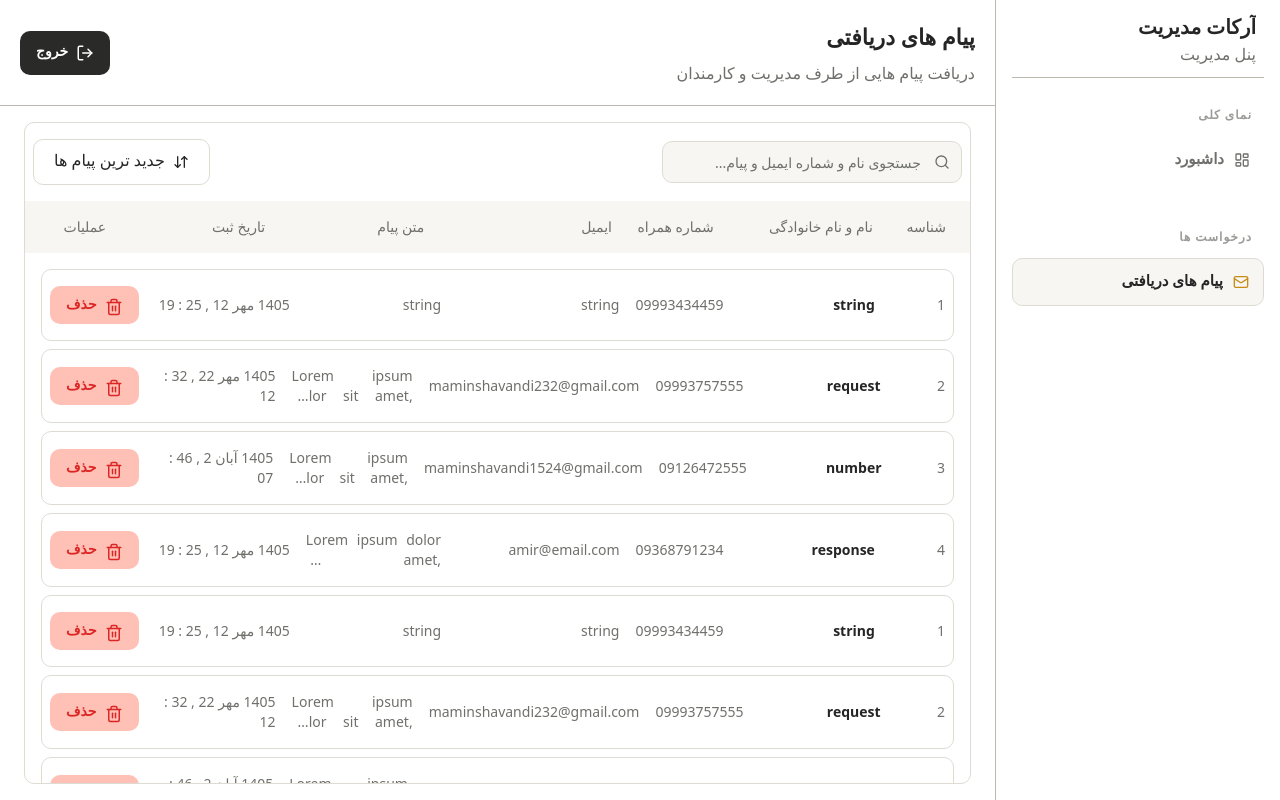
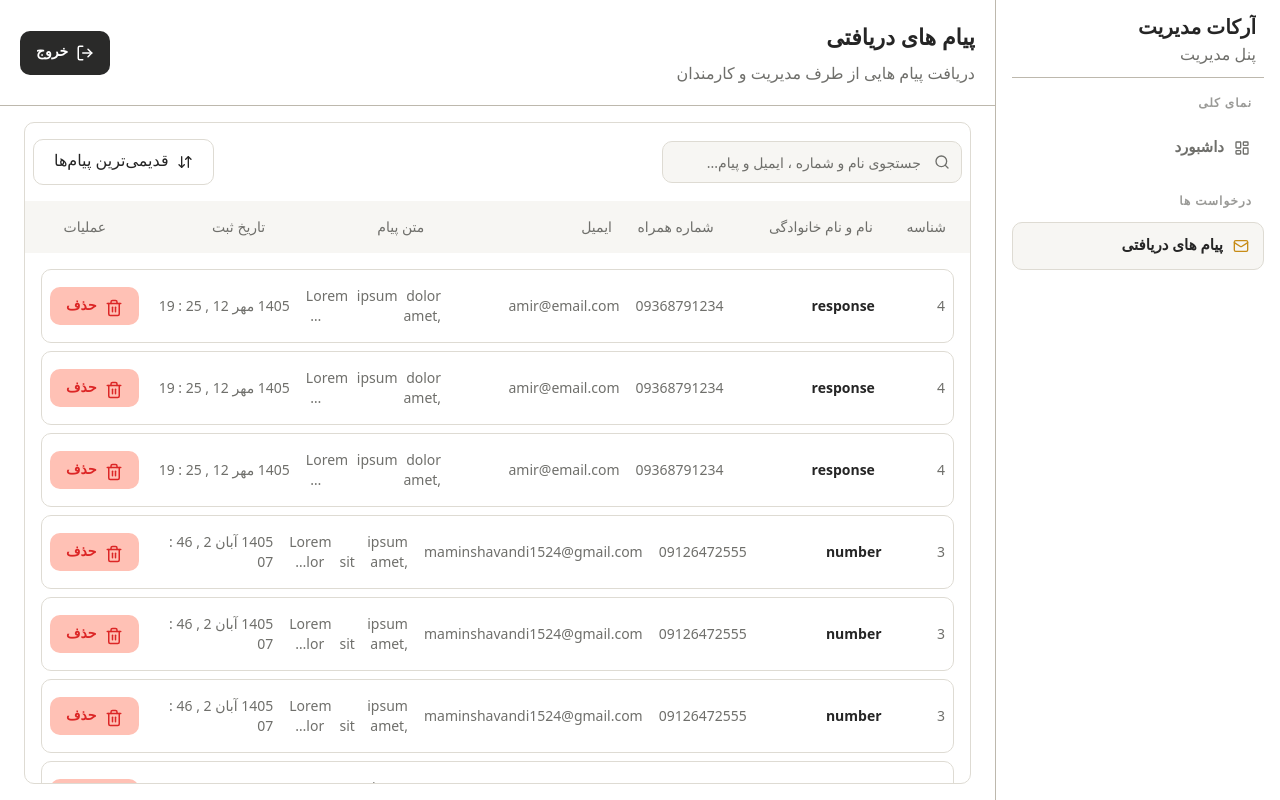
Before and after one commit to amirhoprogrammer/admin-panel, a Next.js app: page /contact-messages in a window 1280 px wide. Built offline with nearby package versions, Linux system fonts and the light colour scheme.

Commit message:
add search function and edit sort

```diff
--- a/src/components/Dashbord/DashbordSection.tsx
+++ b/src/components/Dashbord/DashbordSection.tsx
@@ -1,6 +1,6 @@
 "use client";
 
-import { useState } from "react";
+import { useState, useEffect } from "react";
 import { ArrowDownUp, Search } from "lucide-react";
 import DashbordCard from "./DashbordCard";
 import { DashbordCardItem } from "@/data/dashbord";
@@ -14,17 +14,37 @@ const rows = [
   "عملیات",
 ];
 export default function DashbordSection() {
-  const [isSortedByNewest, setIsSortedByNewest] = useState(false);
+  const [isNewestFirst, setIsNewestFirst] = useState(true);
 
-  // مرتب‌سازی بر اساس شناسه، از بزرگ به کوچک
-  const displayedCards = isSortedByNewest
-    ? [...DashbordCardItem].sort((a, b) => b.id - a.id)
-    : DashbordCardItem;
+  const [searchTerm, setSearchTerm] = useState("");
+  const [debouncedSearch, setDebouncedSearch] = useState("");
 
-  function handleSortByNewest() {
-    setIsSortedByNewest(true);
+  function handleSort() {
+    setIsNewestFirst((prev) => !prev);
   }
 
+  useEffect(() => {
+    const timer = setTimeout(() => {
+      setDebouncedSearch(searchTerm);
+    }, 300);
+
+    return () => clearTimeout(timer);
+  }, [searchTerm]);
+
+  const normalizedSearch = debouncedSearch.trim().toLocaleLowerCase();
+
+  const filteredCards = DashbordCardItem.filter((card) => {
+    if (!normalizedSearch) return true;
+
+    return [card.name, card.email, card.message, card.phone].some((value) =>
+      String(value ?? "")
+        .toLocaleLowerCase()
+        .includes(normalizedSearch)
+    );
+  });
+  const displayedCards = [...filteredCards].sort((a, b) =>
+    isNewestFirst ? b.id - a.id : a.id - b.id
+  );
   return (
     <div className="flex h-full min-h-0 flex-col overflow-hidden rounded-lg border border-border bg-background">
       <div className="flex shrink-0 items-center justify-between py-4 px-2 min-h-0">
@@ -49,7 +69,9 @@ export default function DashbordSection() {
             </svg>
             <input
               type="search"
-              placeholder="جستجوی نام و شماره ایمیل و پیام..."
+              value={searchTerm}
+              onChange={(event) => setSearchTerm(event.target.value)}
+              placeholder="جستجوی نام و شماره ، ایمیل و پیام..."
               className="border-border bg-secondary-bg text-foreground placeholder:text-muted-foreground h-10.5 w-full rounded-lg border pr-10 pl-3 text-sm outline-none transition-colors
               focus:border-brand"
             />
@@ -62,12 +84,17 @@ export default function DashbordSection() {
         >
           <Search className="size-5" />
         </button>
+
         <button
-          className="rounded-lg bg-background border border-border px-5 py-2 flex items-center justify-center gap-2 cursor-pointer"
-          onClick={handleSortByNewest}
+          type="button"
+          onClick={handleSort}
+          className="flex cursor-pointer items-center justify-center gap-2 rounded-lg border border-border bg-background px-5 py-2"
         >
           <ArrowDownUp className="size-4" />
-          <p className="font-normal mb-1">جدید ترین پیام ها</p>
+
+          <p className="mb-1 font-normal">
+            {isNewestFirst ? "قدیمی‌ترین پیام‌ها" : "جدیدترین پیام‌ها"}
+          </p>
         </button>
       </div>
       <div className="bg-secondary-bg shrink-0 grid grid-cols-[0.5fr_1.25fr_0.75fr_1.5fr_1.25fr_1.25fr_0.5fr] py-4 px-6 gap-4">
@@ -78,10 +105,17 @@ export default function DashbordSection() {
         ))}
       </div>
       {/* 450px = 112.5 */}
+
       <div className="flex-1 min-h-0 overflow-y-auto px-4 py-2">
-        {displayedCards.map((card, id) => (
-          <DashbordCard items={card} key={id} />
-        ))}
+        {displayedCards.length > 0 ? (
+          displayedCards.map((card, id) => (
+            <DashbordCard items={card} key={id} />
+          ))
+        ) : (
+          <p className="py-8 text-center text-sm text-muted-foreground">
+            پیامی با این مشخصات پیدا نشد.
+          </p>
+        )}
       </div>
     </div>
   );
--- a/src/components/Dashbord/DashbordSidebar.tsx
+++ b/src/components/Dashbord/DashbordSidebar.tsx
@@ -29,7 +29,7 @@ export default function DashbordSidebar() {
       </div>
       <nav className="flex flex-col gap-y-3 px-4 pt-3 w-full">
         {/* dashbord */}
-        <div className="my-3 flex flex-col gap-2">
+        <div className=" flex flex-col gap-2">
           <SidebarItemHeader title="نمای کلی" />
           <SidebarItem
             link="/"
@@ -39,7 +39,7 @@ export default function DashbordSidebar() {
           />
         </div>
         {/* dashbord */}
-        <div className="my-3 flex flex-col gap-2">
+        <div className="flex flex-col gap-2">
           <SidebarItemHeader title="درخواست ها" />
           <SidebarItem
             link="/contact-messages"
--- a/src/components/Dashbord/SidebarItem.tsx
+++ b/src/components/Dashbord/SidebarItem.tsx
@@ -23,7 +23,7 @@ export default function SidebarItem({ link, Icon, text, active }: Props) {
       <Icon
         className={cn(
           "size-4 shrink-0 group-hover:text-foreground text-muted-foreground ",
-          active ? "text-brand" : "text-muted-foreground "
+          active ? "text-brand group-hover:text-brand" : "text-muted-foreground "
         )}
       />
       <p
```
Also changed, not shown: src/app/api/login/route.ts (added).
